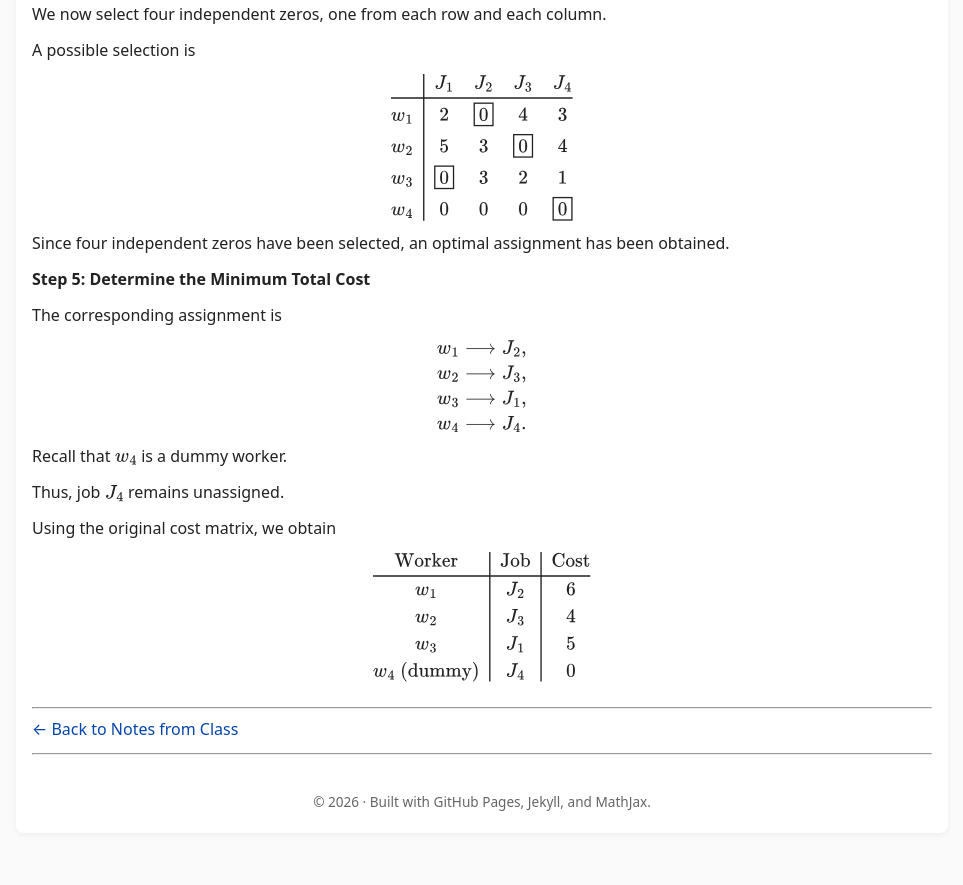
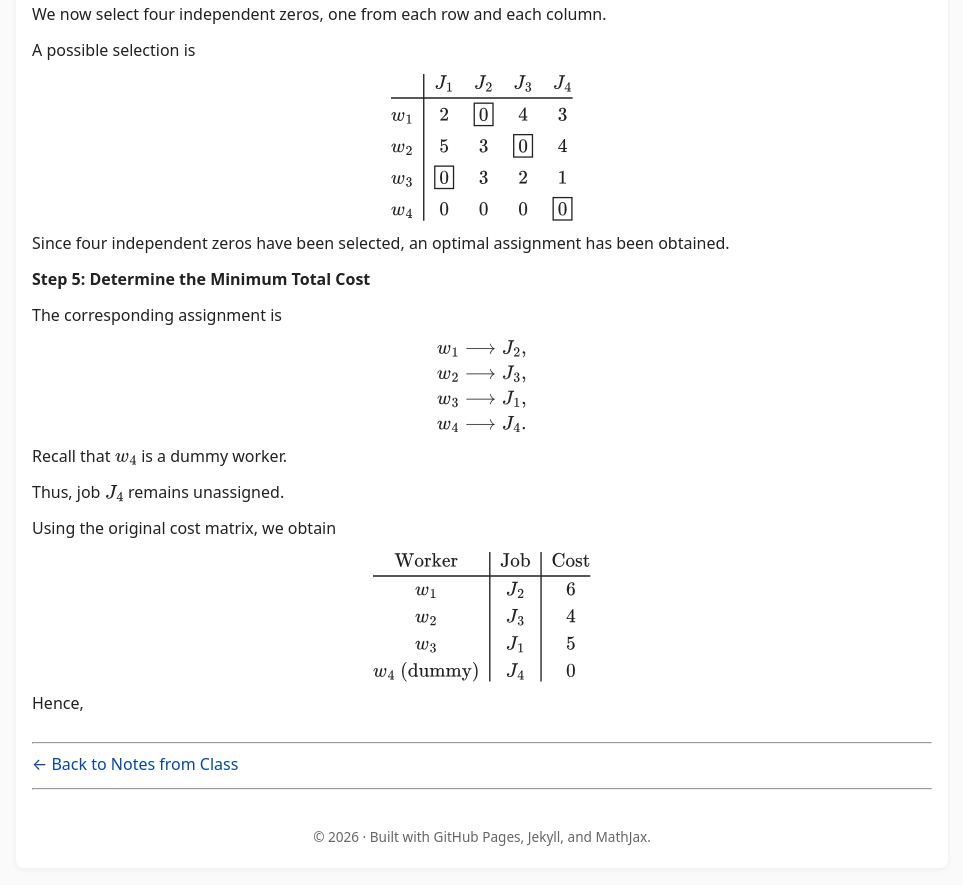
Before and after one commit to SaleemKamaludin/SaleemKamaludin.github.io, a Jekyll site: the page built from courses/math-2276/notes-from-class/supplementary-lecture-6/index.md, in a window 1280 px wide and 900 px high, scrolled down 11216 px. Shown: the top 885 px of the window, without its empty margins (158-1121 px from the left). Built offline with Jekyll 4.4.1, drawn with Linux system fonts in a browser that asks for light colours.

```diff
--- a/courses/math-2276/notes-from-class/supplementary-lecture-6/index.md
+++ b/courses/math-2276/notes-from-class/supplementary-lecture-6/index.md
@@ -1901,6 +1901,14 @@ w_4\text{ (dummy)} & J_4 & 0
       </div>
 
     </div>
+
+    <div id="example-unbalanced-assignment-problem-step-5-hence-intro">
+
+      <p>
+        Hence,
+      </p>
+
+    </div>
 </div>
 </div>
 
```
